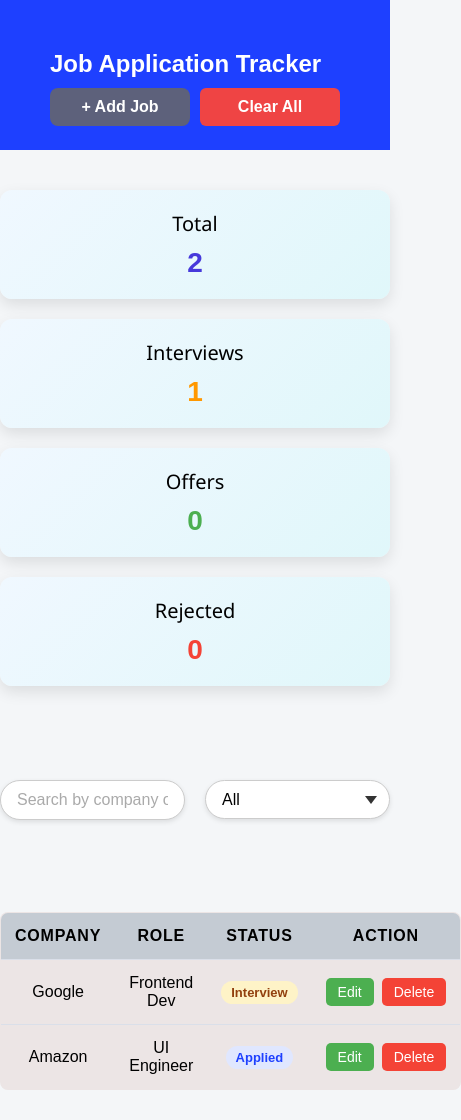
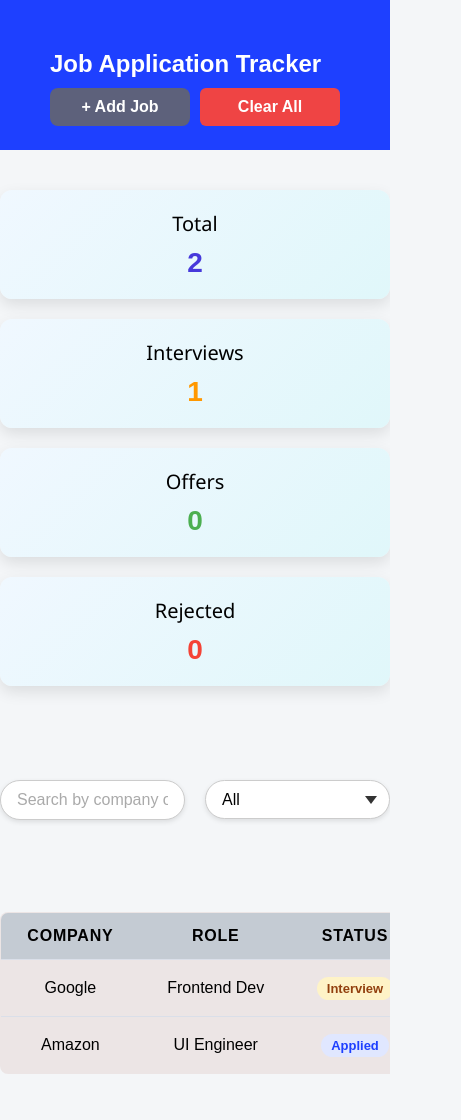
Before and after one commit to aryamk28/job-tracker, a React (Vite) app: page / in a window 390 px wide. Shown: the whole page, 461 px wide, since content can reach past the window. Built offline with nearby package versions, Linux system fonts and the light colour scheme.

Commit message:
first commit

```diff
--- a/src/components/JobTable.jsx
+++ b/src/components/JobTable.jsx
@@ -3,6 +3,8 @@ import JobRow from "./JobRow";
 function JobTable({ jobs, deleteJob, openEditModal }) {
     return (
         <section className="job-list">
+            {/* Wrapper for mobile scroll */}
+            <div className="table-wrapper">
                 <table style={{ border: "solid, black, 1px" }}>
                     <thead>
                         <tr>
@@ -23,6 +25,7 @@ function JobTable({ jobs, deleteJob, openEditModal }) {
                         ))}
                     </tbody>
                 </table>
+            </div>
         </section>
     );
 }
--- a/src/index.css
+++ b/src/index.css
@@ -451,6 +451,20 @@ body {
   }
 }
 
+/* Mobile scroll only */
+@media (max-width: 600px) {
+  .table-wrapper {
+    overflow-x: auto;
+    /* scrollable */
+    -webkit-overflow-scrolling: touch;
+  }
+
+  .job-list table {
+    min-width: 600px;
+    /* table wider than screen to allow scroll */
+  }
+}
+
 * {
   box-sizing: border-box;
 }
```
Lines whose indentation alone changed are shown as unchanged.
